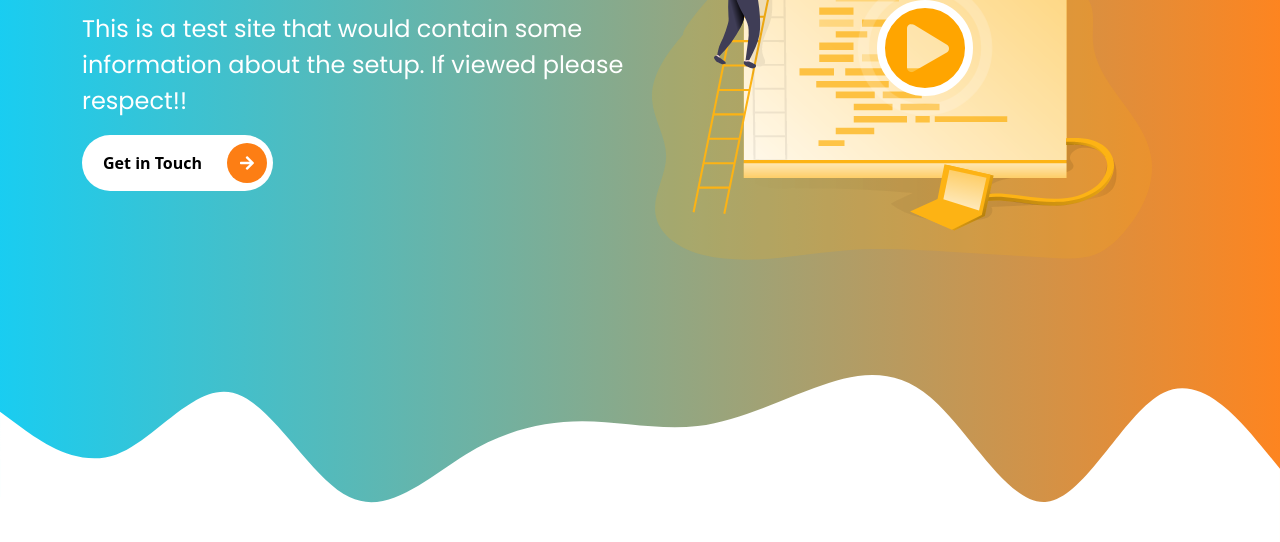
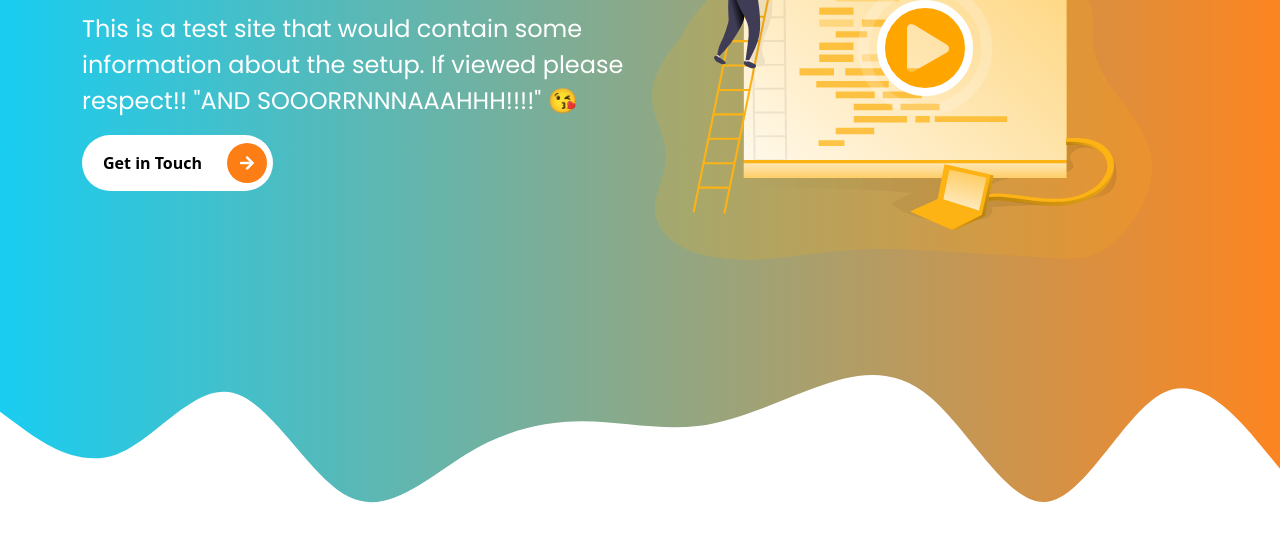
Before and after one commit to pjpatrick/_Learn-Bootstrap, a website: page index.html in a window 1280 px wide. Shown: the part 362-904 px from the top of the page. Drawn offline with Linux system fonts and the light colour scheme.

Commit message:
Update index.html

```diff
--- a/index.html
+++ b/index.html
@@ -64,7 +64,7 @@
                       <span class="display-2--intro">This is a test!</span>
                       <span class="display-2--description lh-base">
                           This is a test site that would contain some information about the setup.
-                          If viewed please respect!!
+                          If viewed please respect!! "AND SOOORRNNNAAAHHH!!!!" 😘
                         </span>
                   </h1>
                   <button type="button" class="rounded-pill btn-rounded">Get in Touch
```
